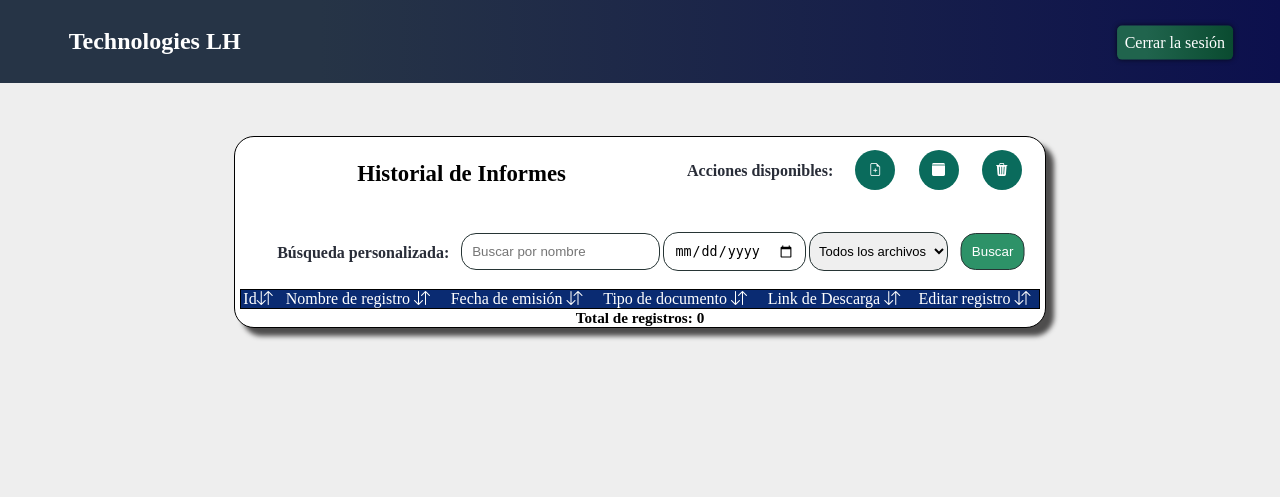
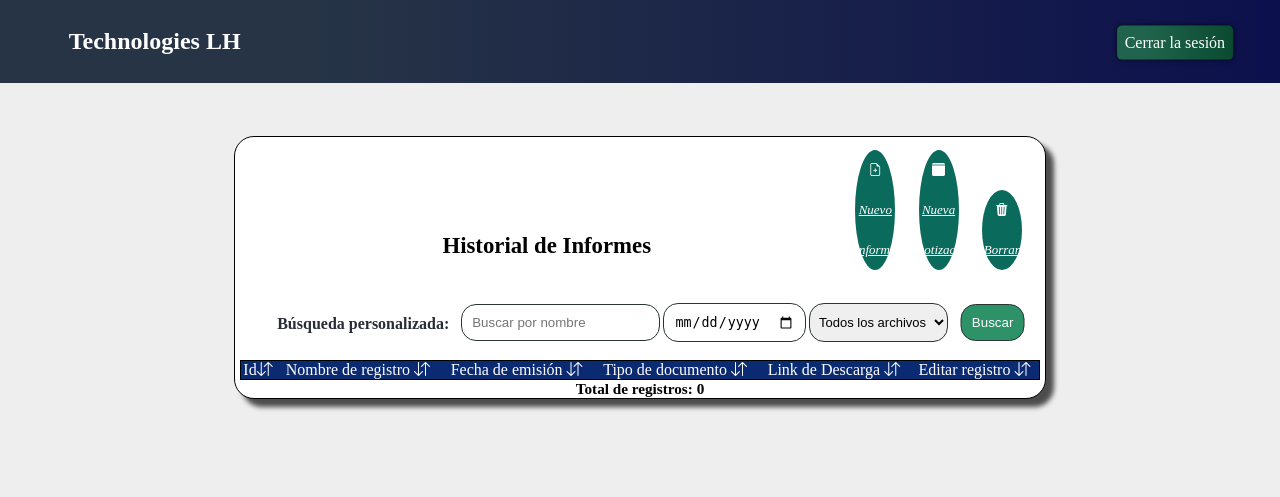
Before and after one commit to Xiuh185/Dspiproyecto, a PHP site: page /tablas.php in a window 1280 px wide. Shown: the top 497 px of the page. Run offline with PHP 8.4, Linux system fonts and the light colour scheme; the visitor is signed in with stand-in values (Sample User, id 1); data that the repository does not hold is empty; style sheets or scripts are compiled from the project's sources; some web fonts are replaced.

Commit message:
Update tablas.php

```diff
--- a/tablas.php
+++ b/tablas.php
@@ -35,12 +35,11 @@
 <body>
     <div class="container">
         <div class="wrapper">
-                <H2 class="h2header">Historial de Informes</H2>
-                <h3 class="H3S"> Acciones disponibles: </h3>
+        <H2 class="h2header">Historial de Informes</H2>
                 <div class="actions-link">
-                <a href="Nuevo_registro_table.php"><i class="bi bi-file-earmark-plus"></i></a>
-                <a href="files/Nuevoreporte.php"><i class="bi bi-calendar3-fill"></i></a>
-                <a href="delete.php"><i class="bi bi-trash3-fill"></i></a>
+                <a href="Nuevo_registro_table.php"><i class="bi bi-file-earmark-plus">Nuevo informe</i></a>
+                <a href="files/Nuevoreporte.php"><i class="bi bi-calendar3-fill">Nueva cotización</i></a>
+                <a href="delete.php"><i class="bi bi-trash3-fill">Borrar</i></a>
                 </div>
             </div>
                 <div class="table_header">
@@ -51,9 +50,7 @@
                 <input type="date" name="datesearch">
                 <SELECT name="docsearch">
                     <option value="" selected>Todos los archivos</option>
-                    <option value="DOCX">DOCX</option>
                     <option value="PDF">PDF</option>
-                    <option value="XSLX">XSLX</option>
                 </SELECT>
                 <input type="submit" name="Search"  class= "search" value="Buscar">
 </form>
```
